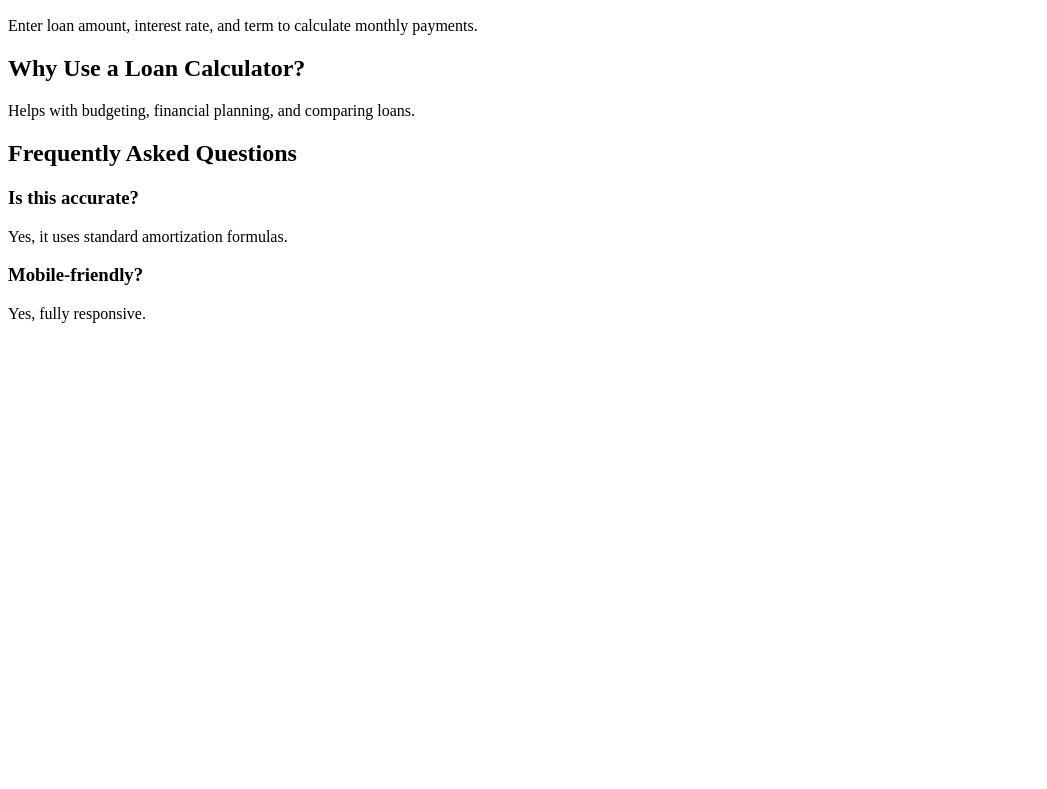
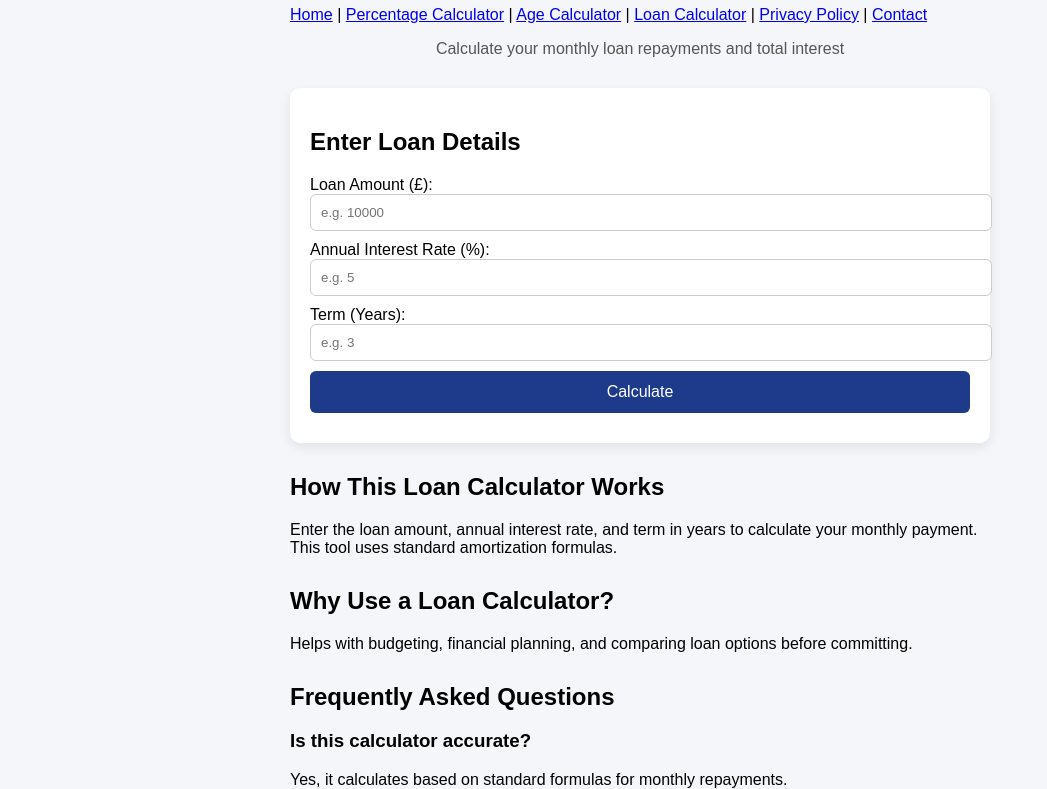
Before and after one commit to bakewellboy69-sys/clever-calculators, a plain HTML site: page loan.html in a window 1280 px wide. Shown: the part 134-923 px from the top of the page, without its empty margins (0-1047 px from the left). Before the commit the page ends 800 px from the top, so only its background shows below. Drawn offline with Linux system fonts and the light colour scheme.

Commit message:
Revise loan calculator layout and add details
Updated loan calculator HTML structure and content.

```diff
--- a/loan.html
+++ b/loan.html
@@ -1,28 +1,66 @@
+<!DOCTYPE html>
+<html lang="en">
+<head>
+    <meta charset="UTF-8">
     <title>Loan Calculator – Clever Calculators</title>
+    <meta name="description" content="Calculate your monthly loan payments and interest instantly. Free online loan calculator.">
+    <meta name="viewport" content="width=device-width, initial-scale=1.0">
+    <link rel="stylesheet" href="style.css">
+</head>
+<body>
+
+<div class="container">
 
     <h1>Loan Calculator</h1>
 
-<p class="subtitle">Calculate your monthly loan repayments and interest</p>
+    <nav class="nav">
+        <a href="index.html">Home</a> |
+        <a href="percentage.html">Percentage Calculator</a> |
+        <a href="age.html">Age Calculator</a> |
+        <a href="loan.html">Loan Calculator</a> |
+        <a href="privacy.html">Privacy Policy</a> |
+        <a href="contact.html">Contact</a>
+    </nav>
 
-<!-- Replace with loan calculator inputs/buttons -->
+    <p class="subtitle">Calculate your monthly loan repayments and total interest</p>
+
+    <div class="card">
+        <h2>Enter Loan Details</h2>
+        <label for="loanAmount">Loan Amount (£):</label>
+        <input type="number" id="loanAmount" placeholder="e.g. 10000">
+
+        <label for="interestRate">Annual Interest Rate (%):</label>
+        <input type="number" id="interestRate" placeholder="e.g. 5">
+
+        <label for="loanTerm">Term (Years):</label>
+        <input type="number" id="loanTerm" placeholder="e.g. 3">
+
+        <button onclick="calculateLoan()">Calculate</button>
+        <div class="result" id="loanResult"></div>
+    </div>
 
     <section class="content">
-
         <h2>How This Loan Calculator Works</h2>
         <p>
-Enter loan amount, interest rate, and term to calculate monthly payments.
+            Enter the loan amount, annual interest rate, and term in years to calculate your monthly payment.
+            This tool uses standard amortization formulas.
         </p>
 
         <h2>Why Use a Loan Calculator?</h2>
         <p>
-Helps with budgeting, financial planning, and comparing loans.
+            Helps with budgeting, financial planning, and comparing loan options before committing.
         </p>
 
         <h2>Frequently Asked Questions</h2>
-<h3>Is this accurate?</h3>
-<p>Yes, it uses standard amortization formulas.</p>
+        <h3>Is this calculator accurate?</h3>
+        <p>Yes, it calculates based on standard formulas for monthly repayments.</p>
 
-<h3>Mobile-friendly?</h3>
-<p>Yes, fully responsive.</p>
+        <h3>Does it work on mobile?</h3>
+        <p>Yes, it is fully responsive for phones and tablets.</p>
+    </section>
 
-</section>
+</div>
+
+<script src="script.js"></script>
+</body>
+</html>
```
Lines whose indentation alone changed are shown as unchanged.
